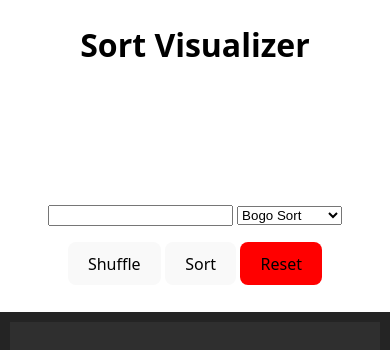
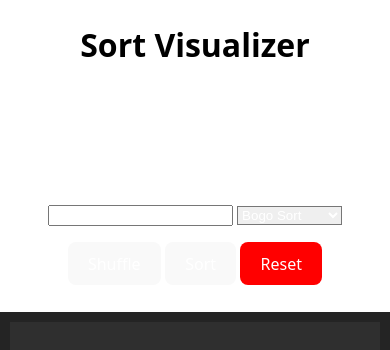
Before and after one commit to csrountree0/sort-visualizer, a website built with Vite: page index.html in a window 390 px wide. Built offline with nearby package versions, Linux system fonts and the light colour scheme.

Commit message:
mobile button text and dropdown should be white

```diff
--- a/src/style.css
+++ b/src/style.css
@@ -33,6 +33,10 @@ background-color: white;
   background-color: red;
 }
 
+#sorts{
+  color: white;
+  border-radius: 0;
+}
 
 #s-bar{
   background-color: #2f2f2f;
@@ -98,6 +102,7 @@ body {
 
 
 button {
+  color: white;
   border-radius: 8px;
   border: 1px solid transparent;
   padding: 0.6em 1.2em;
```
